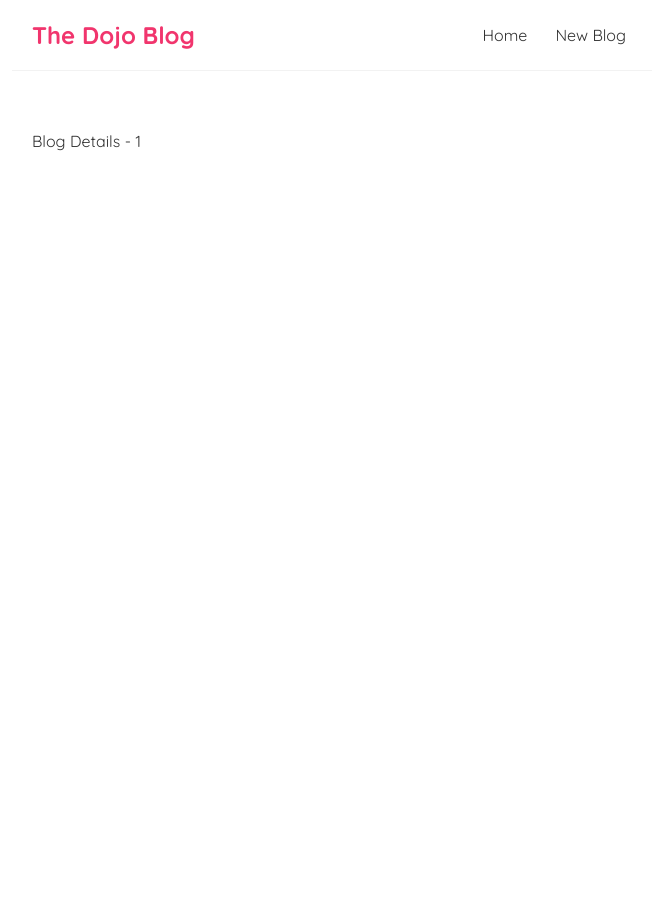
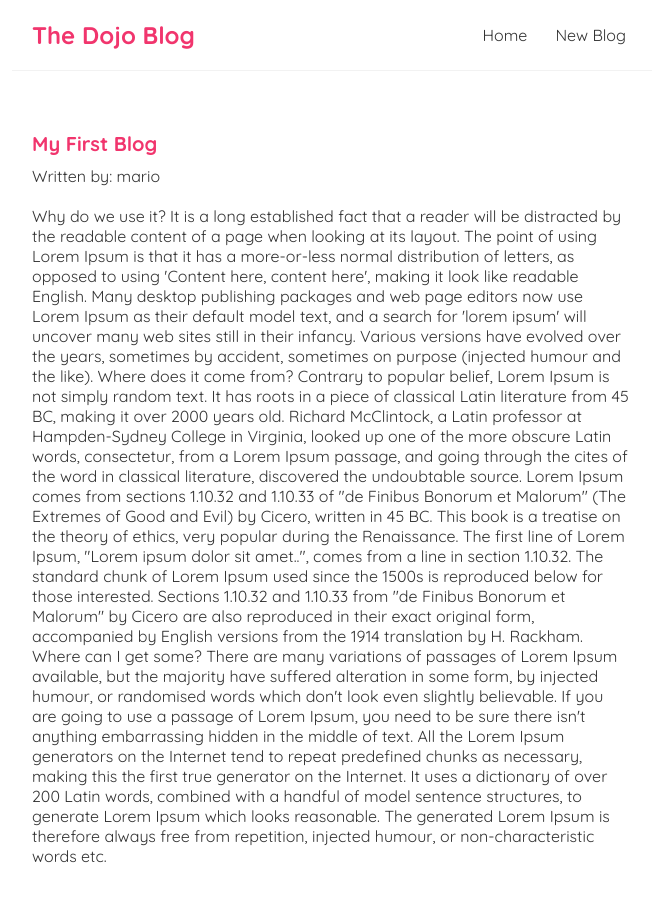
Before and after one commit to ptouchton/dojo-blog, a React (Create React App) app: page /blogs/1 in a window 1280 px wide. Shown: the top 902 px of the page, without its empty margins (308-967 px from the left). Before the commit the page ends 800 px from the top, so only its background shows below. Built offline with nearby package versions, Linux system fonts and the light colour scheme; data requests are answered from the project's data file.

Commit message:
Details page server fetch

```diff
--- a/src/BlogDetails.js
+++ b/src/BlogDetails.js
@@ -1,14 +1,24 @@
 import { useParams } from "react-router";
+import useFetch from "./useFetch";
 
 const BlogDetails = () => {
 
-    const {id} = useParams();
+    const { id } = useParams();
+    const { data: blog, isPending, error } = useFetch('http://localhost:8000/blogs/' + id);
 
     return (
         <div className="blog-details">
-            Blog Details - {id}
+            { error && <div>{error}</div> }
+            { isPending && <div>Loading...</div> }
+            { blog &&
+              <article>
+                  <h2>{ blog.title }</h2>
+                  <p> { `Written by: ${blog.author}` }</p>
+                  <div>{ blog.body }</div>
+              </article>
+            }
         </div>
-     );
+    );
 }
 
 export default BlogDetails
--- a/src/index.css
+++ b/src/index.css
@@ -57,3 +57,22 @@
   background-color: black;
   box-shadow: 1px 3px 5px darkgray;
 }
+
+
+/* blog details page */
+.blog-details h2 {
+  font-size: 20px;
+  color: #f1356d;
+  margin-bottom: 10px;
+}
+.blog-details div {
+  margin: 20px 0;
+}
+.blog-details button {
+  background: #f1356d;
+  color: #fff;
+  border: 0;
+  padding: 8px;
+  border-radius: 8px;
+  cursor: pointer;
+}
```
